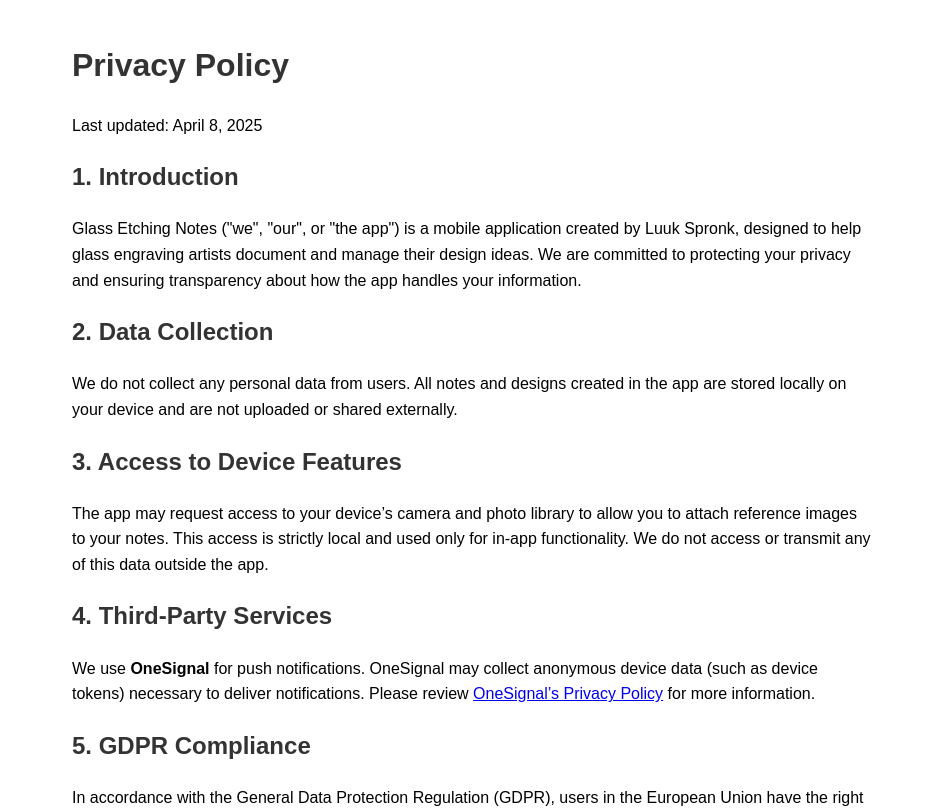
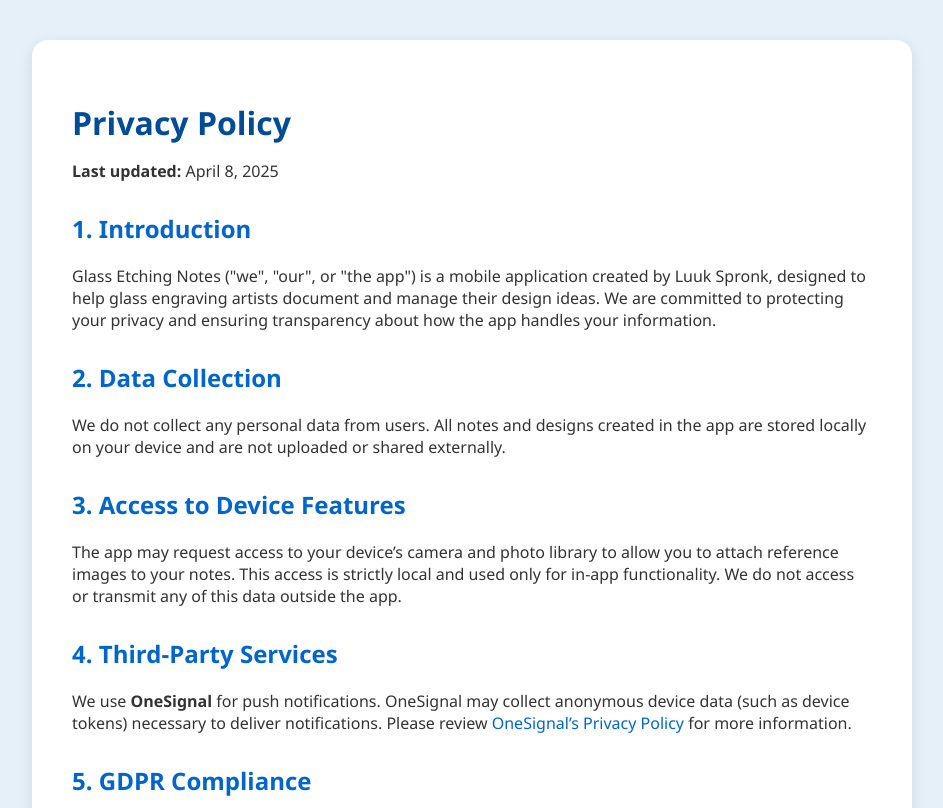
Before and after one commit to FlutterLanqu/index.html, a plain HTML site: page index.html in a window 1280 px wide. Shown: the top 808 px of the page, without its empty margins (168-1111 px from the left). Drawn offline with Linux system fonts and the light colour scheme.

Commit message:
Update index.html

```diff
--- a/index.html
+++ b/index.html
@@ -1,3 +1,4 @@
+
 <!DOCTYPE html>
 <html lang="en">
 <head>
@@ -6,46 +7,94 @@
   <title>Privacy Policy – Glass Etching Notes</title>
   <style>
     body {
-      font-family: Arial, sans-serif;
+      margin: 0;
+      padding: 0;
+      font-family: "Segoe UI", Helvetica, sans-serif;
+      background: #e6f0f8;
+    }
+
+    .container {
       max-width: 800px;
       margin: 40px auto;
-      padding: 0 20px;
-      line-height: 1.6;
+      background: #ffffff;
+      padding: 40px;
+      border-radius: 16px;
+      box-shadow: 0 4px 15px rgba(0, 0, 0, 0.1);
     }
-    h1, h2 {
+
+    h1 {
+      color: #004c99;
+      margin-bottom: 10px;
+    }
+
+    h2 {
+      color: #0066cc;
+      margin-top: 30px;
+    }
+
+    a {
+      color: #0066cc;
+      text-decoration: none;
+    }
+
+    a:hover {
+      text-decoration: underline;
+    }
+
+    p, li {
       color: #333;
+    }
+
+    ul {
+      padding-left: 20px;
     }
   </style>
 </head>
 <body>
+  <div class="container">
     <h1>Privacy Policy</h1>
-  <p>Last updated: April 8, 2025</p>
+    <p><strong>Last updated:</strong> April 8, 2025</p>
 
     <h2>1. Introduction</h2>
-  <p>Glass Etching Notes ("we", "our", or "the app") is a mobile application created by Luuk Spronk, designed to help glass engraving artists document and manage their design ideas. We are committed to protecting your privacy and ensuring transparency about how the app handles your information.</p>
+    <p>
+      Glass Etching Notes ("we", "our", or "the app") is a mobile application created by Luuk Spronk, designed to help glass engraving artists document and manage their design ideas. We are committed to protecting your privacy and ensuring transparency about how the app handles your information.
+    </p>
 
     <h2>2. Data Collection</h2>
-  <p>We do not collect any personal data from users. All notes and designs created in the app are stored locally on your device and are not uploaded or shared externally.</p>
+    <p>
+      We do not collect any personal data from users. All notes and designs created in the app are stored locally on your device and are not uploaded or shared externally.
+    </p>
 
     <h2>3. Access to Device Features</h2>
-  <p>The app may request access to your device’s camera and photo library to allow you to attach reference images to your notes. This access is strictly local and used only for in-app functionality. We do not access or transmit any of this data outside the app.</p>
+    <p>
+      The app may request access to your device’s camera and photo library to allow you to attach reference images to your notes. This access is strictly local and used only for in-app functionality. We do not access or transmit any of this data outside the app.
+    </p>
 
     <h2>4. Third-Party Services</h2>
-  <p>We use <strong>OneSignal</strong> for push notifications. OneSignal may collect anonymous device data (such as device tokens) necessary to deliver notifications. Please review <a href="https://onesignal.com/privacy_policy" target="_blank">OneSignal’s Privacy Policy</a> for more information.</p>
+    <p>
+      We use <strong>OneSignal</strong> for push notifications. OneSignal may collect anonymous device data (such as device tokens) necessary to deliver notifications. Please review <a href="https://onesignal.com/privacy_policy" target="_blank">OneSignal’s Privacy Policy</a> for more information.
+    </p>
 
     <h2>5. GDPR Compliance</h2>
-  <p>In accordance with the General Data Protection Regulation (GDPR), users in the European Union have the right to request access to or deletion of any personal data we may hold. However, since the app does not collect personal data, such requests may not apply. For concerns related to OneSignal, please refer to their privacy policy directly.</p>
+    <p>
+      In accordance with the General Data Protection Regulation (GDPR), users in the European Union have the right to request access to or deletion of any personal data we may hold. However, since the app does not collect personal data, such requests may not apply. For concerns related to OneSignal, please refer to their privacy policy directly.
+    </p>
 
     <h2>6. Data Security</h2>
-  <p>We take reasonable precautions to ensure the safety of your locally stored data. However, the security of data stored on your device is also your responsibility.</p>
+    <p>
+      We take reasonable precautions to ensure the safety of your locally stored data. However, the security of data stored on your device is also your responsibility.
+    </p>
 
     <h2>7. Contact</h2>
-  <p>If you have any questions about this privacy policy or your data, you can contact the developer:</p>
+    <p>
+      If you have any questions about this privacy policy or your data, you can contact the developer:
+    </p>
     <ul>
       <li>Name: Luuk Spronk</li>
       <li>Email: <a href="mailto:luukspronk6@gmail.com">luukspronk6@gmail.com</a></li>
     </ul>
 
     <p>Thank you for using Glass Etching Notes.</p>
+  </div>
 </body>
 </html>
```
Lines whose indentation alone changed are shown as unchanged.
